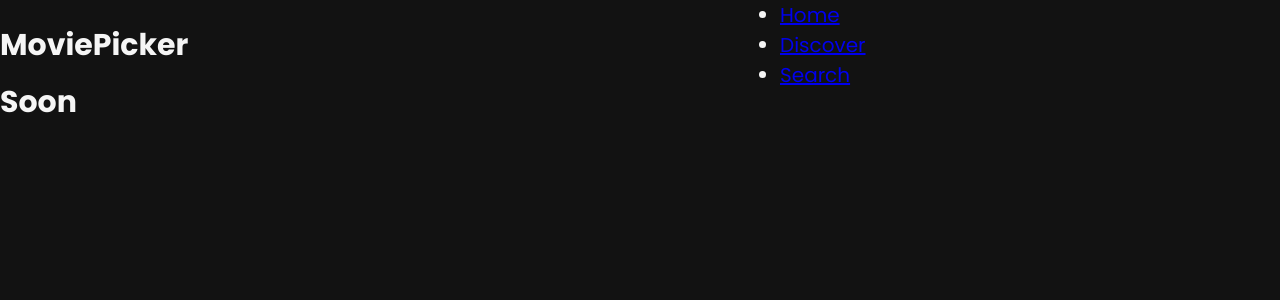
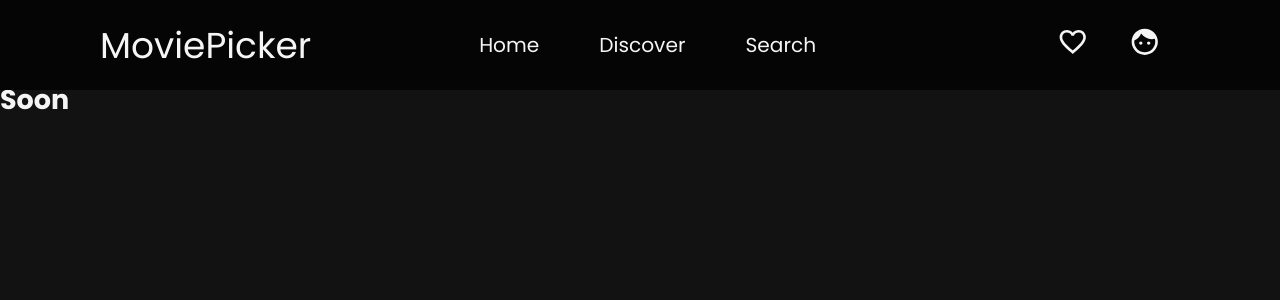
Before and after one commit to WorthyWizard/movie-picker, a React (Create React App) app: page / in a window 1280 px wide. Shown: the top 300 px of the page. Built offline with nearby package versions, Linux system fonts and the light colour scheme; no server answers.

Commit message:
Header layout and styling

```diff
--- a/package.json
+++ b/package.json
@@ -3,6 +3,8 @@
   "version": "0.1.0",
   "private": true,
   "dependencies": {
+    "@material-ui/core": "^4.11.4",
+    "@material-ui/icons": "^4.11.2",
     "@testing-library/jest-dom": "^5.11.9",
     "@testing-library/react": "^11.2.3",
     "@testing-library/user-event": "^12.6.0",
--- a/src/App.css
+++ b/src/App.css
@@ -50,3 +50,7 @@
   font-family: 'Poppins';
   font-weight: 400;
 }
+
+a {
+  color: var(--text-light);
+}
--- a/src/App.js
+++ b/src/App.js
@@ -5,7 +5,7 @@
 function App() {
   return (
     <div>
-      <Header/>
+      <Header />
       <Home />
     </div>
   );
--- a/src/components/Header/Header.js
+++ b/src/components/Header/Header.js
@@ -1,21 +1,30 @@
 import React from 'react';
+
 import { NavLink } from 'react-router-dom';
-import styles from './Header.module.css';
+import s from './Header.module.css';
+import { FavoriteBorderOutlined } from '@material-ui/icons';
+import { Face } from '@material-ui/icons';
 
 const Header = () => {
   return (
-    <div className={styles.Header}>
-      <div className={styles.HeaderInner}>
-        <div className='wrapper'>
-          <div className={styles.HeaderContent}>
-            <h1>MoviePicker</h1>
-            <nav>
-              <ul>
-                <li><NavLink exact to='/'>Home</NavLink></li>
-                <li><NavLink to='/discover'>Discover</NavLink></li>
-                <li><NavLink to='/search'>Search</NavLink></li>
-              </ul>
-            </nav>
+    <div className={s.Header}>
+      <div className={s.HeaderInner}>
+        <div className={s.HeaderContent}>
+          <h1 className={s.HeaderLogo}>MoviePicker</h1>
+          <nav>
+            <ul>
+              <li><NavLink activeClassName="active-menu-item" exact to='/'>Home</NavLink></li>
+              <li><NavLink activeClassName="active" to='/discover'>Discover</NavLink></li>
+              <li><NavLink activeClassName="active" to='/search'>Search</NavLink></li>
+            </ul>
+          </nav>
+          <div className={s.HeaderUserBlock}>
+            <div className={s.WatchlistIcon}>
+              <NavLink to='/watchlist'><FavoriteBorderOutlined /></NavLink>
+            </div>
+            <div className={s.AccountIcon}>
+              <NavLink to='/account'><Face /></NavLink>
+            </div>
           </div>
         </div>
       </div>
--- a/src/components/Header/Header.module.css
+++ b/src/components/Header/Header.module.css
@@ -1,5 +1,5 @@
 .Header {
-  height: 80px;
+  height: 90px;
   position: fixed;
   top: 0;
   left: 0;
@@ -7,9 +7,10 @@
   z-index: 20;
 }
 
-.Header h1 {
-  font-size: 1.5rem;
+.Header .HeaderLogo {
+  font-size: 2rem;
   margin-right: 50px;
+  font-weight: 400;
 }
 
 .Header nav {
@@ -20,14 +21,57 @@
   align-items: center;
 }
 
+.Header nav ul {
+  display: flex;
+  align-items: center;
+}
+
+.Header nav ul > li {
+  list-style-type: none;
+}
+
+.Header nav ul > li a {
+  display: block;
+  padding: 10px 30px;
+  font-size: 1.12rem;
+  text-decoration: none;
+}
+
+.active-menu-item {
+  padding: 10px 30px;
+  border-radius: 7px;
+  background-color: var(--accent);
+}
+
 .HeaderInner {
   height: 100%;
-  background-color: var(--header-bg-color);
+  background-color: var(--darker);
 }
 
 .HeaderContent {
   display: flex;
   align-items: center;
   justify-content: space-between;
+  padding: 0 100px;
   height: 100%;
 }
+
+.HeaderUserBlock {
+  display: flex;
+  align-items: center;
+  justify-content: space-between;
+}
+
+.HeaderUserBlock a {
+  padding: 10px 20px;
+}
+
+.Header .WatchlistIcon svg {
+  font-size: 1.75rem;
+  color: var(--text-light);
+}
+
+.Header .AccountIcon svg {
+  font-size: 1.75rem;
+  color: var(--text-light);
+}
--- a/src/index.css
+++ b/src/index.css
@@ -7,7 +7,7 @@
 }
 
 html {
-  font-size: 20px;
+  font-size: 18px;
   box-sizing: border-box;
   color: var(--text-light);
 }
--- a/src/pages/Home/Home.js
+++ b/src/pages/Home/Home.js
@@ -1,9 +1,6 @@
 import React from "react";
 import { connect } from 'react-redux';
 import { getMovies } from './state/homeActions';
-
-import Movie from "../../components/Movie/Movie";
-import Search from "../../components/Search/Search";
 
 const Home = (props) => {
 
```
Also changed, not shown: 1 other file (tests, documents, lock files or other folders).
